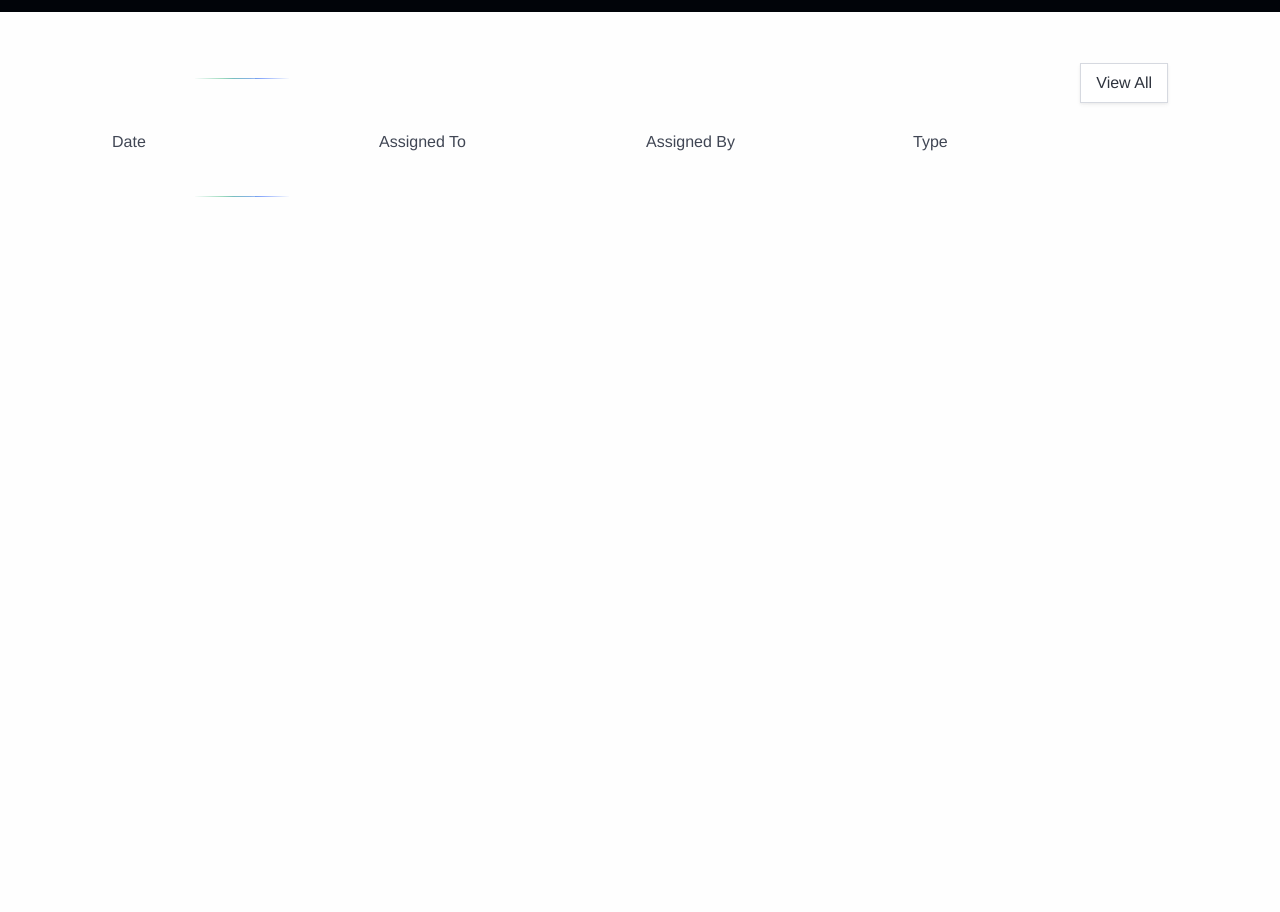
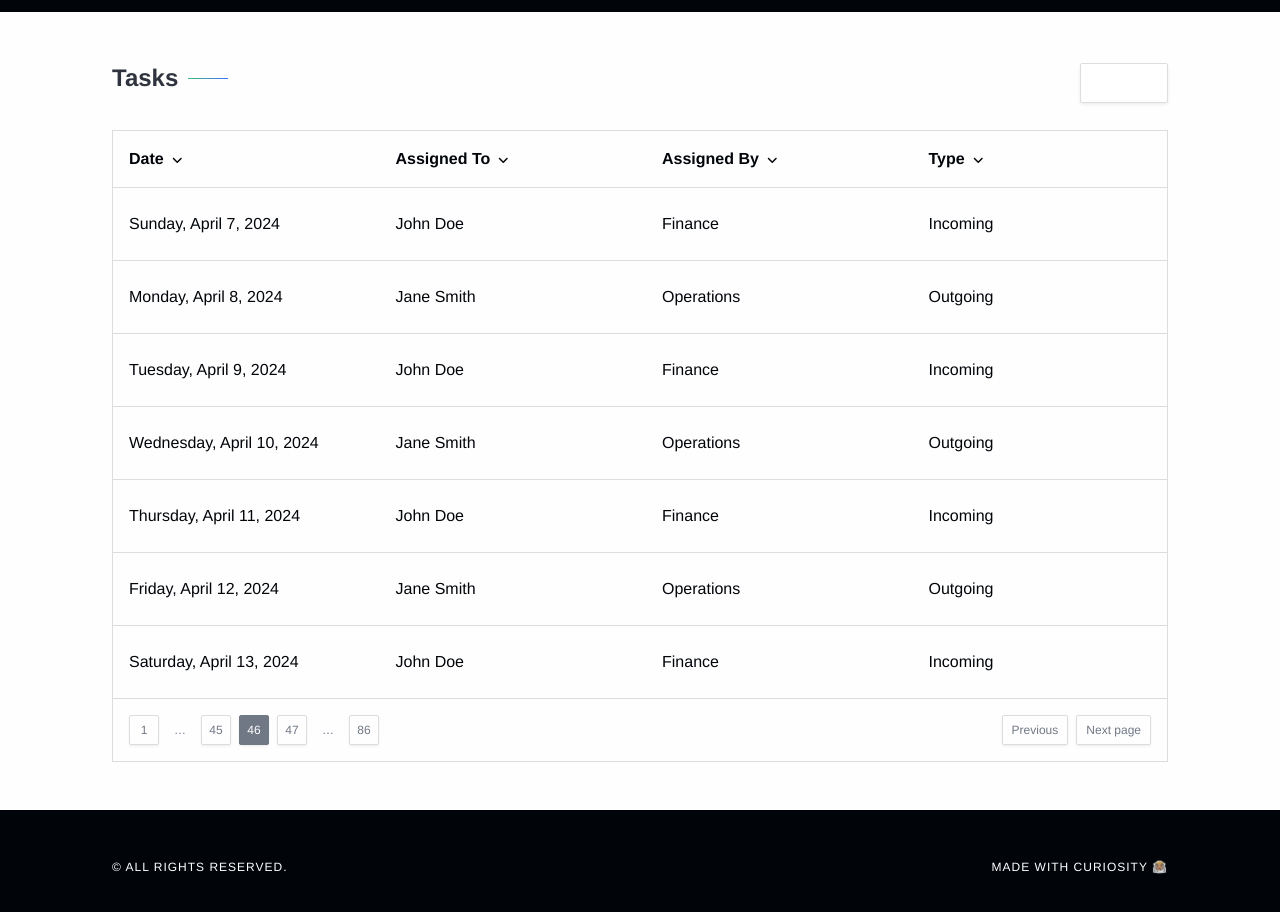
Before and after one commit to ztfo/luispalomares.com, a Vue app: page / in a window 1280 px wide. Shown: the part 660-1572 px from the top of the page. Before the commit the page ends 932 px from the top, so only its background shows below. Built offline with nearby package versions, Linux system fonts and the light colour scheme.

Commit message:
styled up task list

```diff
--- a/src/assets/styles/app.scss
+++ b/src/assets/styles/app.scss
@@ -5,15 +5,21 @@
     --black: #010409;
     --white: #FEFEFE;
     --grey: #E4E7EC;
+    --dark-grey: #717885;
     --red: #FE8D7E;
     --green: rgb(66, 184, 131);
     --lightblue: rgb(62, 113, 250);
+    --gradient-green-blue: linear-gradient(to right, var(--green), var(--lightblue));
+
+    // Borders
+    --border-color: #DDD;
 
     // Transparencies
     --glass: rgba(255, 255, 255, 0.1);
     --thin-glass: rgba(255, 255, 255, 0.07);
 
     // Bulma
+    --bulma-body-color: var(--black);
     --bulma-body-background-color: var(--white);
     --bulma-navbar-background-color: var(--black);
     --bulma-scheme-main: var(--black);
@@ -26,15 +32,14 @@ h1 {
     font-size: 1.5rem;
     font-weight: bolder;
     padding-bottom: 10px;
-    &::before {
+    &.accent-line::before {
         content: "";
         position: absolute;
         bottom: 59%;
-        left: 110px;
+        left: 115%;
         width: 40px;
         height: 1px;
-        background: linear-gradient(to right, var(--green), var(--lightblue));
-        transform: skewX(91deg);
+        background: var(--gradient-green-blue);
     }
 }
 
--- a/src/components/Greeting.vue
+++ b/src/components/Greeting.vue
@@ -9,7 +9,7 @@
                 .media-content
                     .content
                         .greeting-text.is-size-4 Hello, Luis! 👋
-                        span Get that paper.
+                        span.has-text-white Get that paper.
         .level-right
             .level-item
                 .field.is-grouped
--- a/src/components/Stat.vue
+++ b/src/components/Stat.vue
@@ -8,7 +8,7 @@
         .level-right
             .level-item
                 .growth(:class="{ 'is-negative': isNegative, 'is-positive': !isNegative }") {{ growth }}
-    .amount.is-size-3 {{ amount }}
+    .amount.is-size-3 ${{ amount }}
     .label.is-size-7.mt-2 {{ label }}
 </template>
 
@@ -25,7 +25,7 @@ export default {
             required: true
         },
         amount: {
-            type: String,
+            type: Number,
             required: true
         },
         growth: {
--- a/src/components/StatsGrid.vue
+++ b/src/components/StatsGrid.vue
@@ -3,7 +3,7 @@
     .level
         .level-left
             .level-item
-                h1 Status
+                h1.accent-line Overview
         .level-right
             .level-item
                 .dropdown
@@ -40,9 +40,9 @@ export default {
     data() {
         return {
             stats: [
-                { icon: 'money-bill-transfer', label: 'Transaction Volume', amount: '$745,457.11', growth: '+26%', color: '#00EDAE' },
-                { icon: 'comments-dollar', label: 'Reversals', amount: '-$12,112.75', growth: '-12%', color: '#B4E4C9' },
-                { icon: 'umbrella', label: 'Insured Transfers', amount: '68.1%', growth: '+3%', color: '#B1DAFF' },
+                { icon: 'money-bill-transfer', label: 'Transaction Volume', amount: '745,457.11', growth: '+26%', color: '#00EDAE' },
+                { icon: 'comments-dollar', label: 'Reversals', amount: '12,112.75', growth: '-12%', color: '#B4E4C9' },
+                { icon: 'umbrella', label: 'Insured Transfers', amount: '68.1', growth: '+3%', color: '#B1DAFF' },
                 { icon: 'skull-crossbones', label: 'Loss Events', amount: '2', growth: '-7%', color: '#FE8D7E' }
             ]
         };
--- a/src/components/Task.vue
+++ b/src/components/Task.vue
@@ -1,31 +1,25 @@
 <template lang="pug">
-.task
-    h1 Task
+.grid.task.mb-0
+    .cell.px-4.py-5 {{ task.date }}
+    .cell.px-4.py-5 {{ task.assignedTo }}
+    .cell.px-4.py-5 {{ task.assignedBy }}
+    .cell.px-4.py-5 {{ task.type }}
 </template>
 
 <script>
 export default {
     name: 'TaskComponent',
-    data() {
-        return {
-
-        };
-    },
-    methods: {
-
-    },
-    computed: {
-
-    },
     props: {
-
-    },
-    components: {
-
+        task: {
+            type: Object,
+            required: true
+        }
     },
 };
 </script>
 
 <style scoped>
-
+.grid.task {
+    border-bottom: none;
+}
 </style>
--- a/src/components/TaskList.vue
+++ b/src/components/TaskList.vue
@@ -3,23 +3,47 @@
     .level
         .level-left
             .level-item
-                h1 Tasks
+                h1.has-text-dark.accent-line Tasks
         .level-right
             .level-item
-                button.button View All
-    .fixed-grid.has-4-cols
+                button.button.has-text-white View All
+    .fixed-grid.has-4-cols.mb-0
+        .grid.header
+            .cell.p-4
+                span.sort Date
+                font-awesome-icon.is-size-7(icon="angle-down")
+            .cell.p-4
+                span.sort Assigned To
+                font-awesome-icon.is-size-7(icon="angle-down")
+            .cell.p-4
+                span.sort Assigned By
+                font-awesome-icon.is-size-7(icon="angle-down")
+            .cell.p-4
+                span.sort Type
+                font-awesome-icon.is-size-7(icon="angle-down")
+    .fixed-grid.has-4-cols.mb-0
+        TaskComponent(v-for="task in tasks" :key="task.id" :task="task")
+    .fixed-grid-has-1-cols
         .grid
-            .cell.header
-                span Date
-            .cell.header
-                span Assigned To
-            .cell.header
-                span Assigned By
-            .cell.header
-                span Type
-    .fixed-grid.has-1-cols
-        .grid
-            TaskComponent
+            nav.pagination.is-small.p-4(role="navigation", aria-label="pagination")
+                a.button(href="#", class="pagination-previous") Previous
+                a.button(href="#", class="pagination-next") Next page
+                ul.pagination-list
+                    li
+                        a.button(href="#", class="pagination-link", aria-label="Goto page 1") 1
+                    li
+                        span.pagination-ellipsis &hellip;
+                    li
+                        a.button(href="#", class="pagination-link", aria-label="Goto page 45") 45
+                    li
+                        a.button(href="#", class="pagination-link is-current", aria-label="Page 46", aria-current="page") 46
+                    li
+                        a.button(href="#", class="pagination-link", aria-label="Goto page 47") 47
+                    li
+                        span.pagination-ellipsis &hellip;
+                    li
+                        a.button(href="#", class="pagination-link", aria-label="Goto page 86") 86
+
 </template>
 
 <script>
@@ -32,21 +56,42 @@ export default {
     },
     data() {
         return {
-
+            tasks: [
+                { id: 1, date: 'Sunday, April 7, 2024', assignedTo: 'John Doe', assignedBy: 'Finance', type: 'Incoming' },
+                { id: 2, date: 'Monday, April 8, 2024', assignedTo: 'Jane Smith', assignedBy: 'Operations', type: 'Outgoing' },
+                { id: 3, date: 'Tuesday, April 9, 2024', assignedTo: 'John Doe', assignedBy: 'Finance', type: 'Incoming' },
+                { id: 4, date: 'Wednesday, April 10, 2024', assignedTo: 'Jane Smith', assignedBy: 'Operations', type: 'Outgoing' },
+                { id: 5, date: 'Thursday, April 11, 2024', assignedTo: 'John Doe', assignedBy: 'Finance', type: 'Incoming' },
+                { id: 6, date: 'Friday, April 12, 2024', assignedTo: 'Jane Smith', assignedBy: 'Operations', type: 'Outgoing' },
+                { id: 7, date: 'Saturday, April 13, 2024', assignedTo: 'John Doe', assignedBy: 'Finance', type: 'Incoming' },
+            ],
         };
-    },
-    methods: {
-
-    },
-    computed: {
-
-    },
-    props: {
-
     },
 };
 </script>
 
-<style scoped>
-
+<style scoped lang="scss">
+.grid {
+    border: 1px solid var(--border-color);
+    &.header {
+        border-bottom: 0;
+    }
+}
+.cell span {
+    margin-right: .5rem;
+    &.sort {
+        cursor: pointer;
+        font-weight: bold;
+    }
+}
+.button {
+    border-color: var(--border-color);
+    color: var(--dark-grey);
+    border-radius: 2px;
+    &.is-current {
+        background-color: var(--dark-grey);
+        border-color: var(--dark-grey);
+        color: var(--white);
+    }
+}
 </style>
--- a/src/views/DashboardView.vue
+++ b/src/views/DashboardView.vue
@@ -6,6 +6,15 @@
       StatsGridComponent
   .container
     TaskList
+  footer.footer.pb-6
+    .container
+      .level.is-size-7.is-uppercase.px-6.py-0
+        .level-left
+          .level-item
+            p.has-text-white &copy; All rights reserved.
+        .level-right
+          .level-item
+            p.has-text-white Made with Curiosity 👨🏽‍🚀
 </template>
 
 <script>
@@ -26,4 +35,10 @@ export default {
 .overview {
   background: var(--black);
 }
+.footer {
+  background: var(--black);
+  color: var(--white);
+  letter-spacing: 1px;
+  font-weight: 500;
+}
 </style>
```
